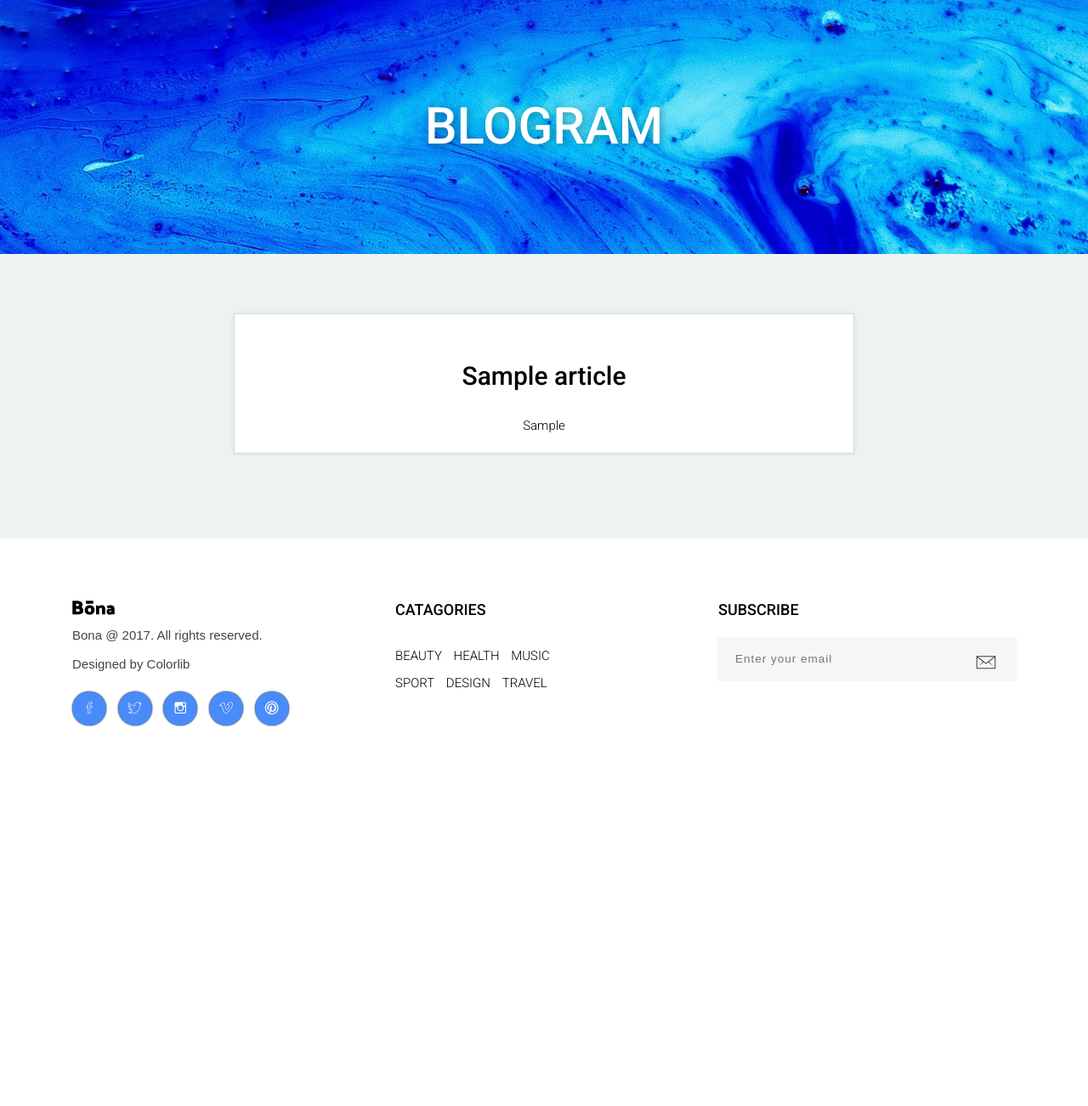
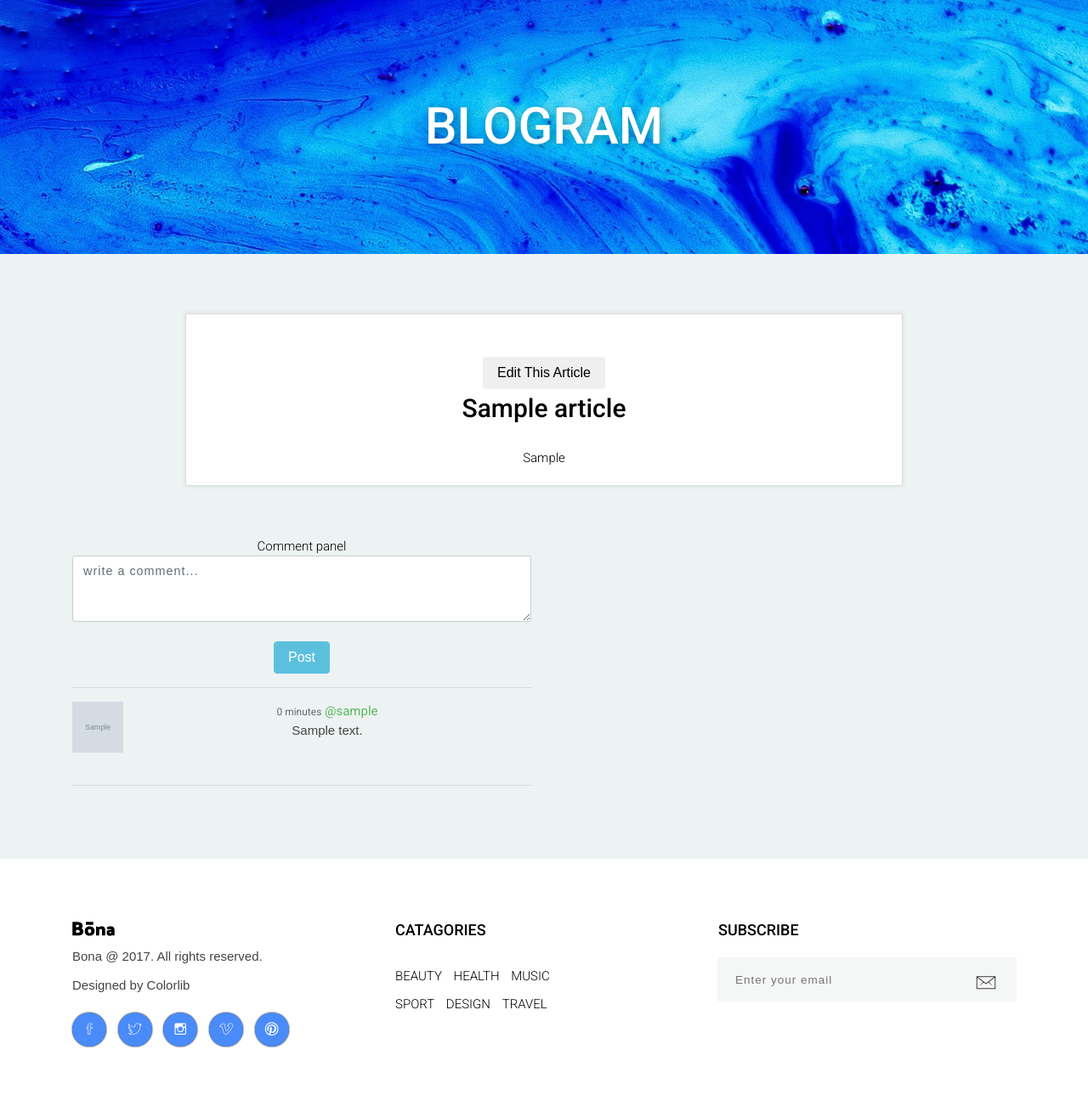
Before and after one commit to ahmtcnn/blogram2, a Django app: page /articles/1 in a window 1280 px wide. Shown: the part 61-1363 px from the top of the page at 85% size. Before the commit the page ends 917 px from the top, so only its background shows below. Run offline with Django 3.2, Linux system fonts and the light colour scheme; a user stored in the database is signed in; tables that the repository leaves empty hold one stand-in row (values such as "Sample post"); grey boxes marked "Sample" are stand-in pictures; some libraries are stand-ins or nearby versions; some web fonts are replaced.

Commit message:
comment eklendi

```diff
--- a/accounts/views.py
+++ b/accounts/views.py
@@ -22,7 +22,7 @@ def dashboard(request, user_id):
     # Get followers and followed users from model's static method
     followers = Follows.get_followers(guest_user)
     followed = Follows.get_followed(guest_user)
-
+    print(account_form)
 
     context = {
 
@@ -121,7 +121,6 @@ def change_profile_settings(request):
         last_name = request.POST['last_name']
         birth_date = request.POST['birth_date']
         blogname = request.POST['blogname']
-        description = request.POST['description']
         about = request.POST['about']
         if 'image' in request.FILES:
             image = request.FILES['image']
@@ -144,7 +143,6 @@ def change_profile_settings(request):
         user.last_name = last_name
         #user.birth_date = birth_date
         user.blogname = blogname
-        user.description = description
         user.about = about
 
         user.save()
--- a/articles/admin.py
+++ b/articles/admin.py
@@ -1,6 +1,7 @@
 from django.contrib import admin
-from .models import Article, Likes
+from .models import Article, Likes, Comments
 # Register your models here.
 
 admin.site.register(Article)
 admin.site.register(Likes)
+admin.site.register(Comments)
--- a/articles/models.py
+++ b/articles/models.py
@@ -5,7 +5,7 @@ from accounts.models import CustomUser
 
 # Create your models here.
 
-choices_test = CHOICES= (
+area_choices = [
 ('sport', 'Sport'),
 ('social', 'Social'),
 ('science', 'Science'),
@@ -13,7 +13,7 @@ choices_test = CHOICES= (
 ('health', 'Health'),
 ('political', 'Political'),
 ('magazin', 'Magazin'),
-)
+]
 
 def upload_to(instance, filename):
     return 'articles/%s/%s' % (instance.title, filename)
@@ -28,7 +28,7 @@ class Article(models.Model):
     publish_date = models.DateField(auto_now_add=True)
     like_count = models.IntegerField(default=0)
     dislike_count = models.IntegerField(default=0)
-    related_area = models.CharField(max_length=25, choices=choices_test,null=True)
+    related_area = models.CharField(max_length=25, choices=area_choices,null=True)
     is_edited = models.BooleanField(default=False)
     last_edited = models.DateField(auto_now_add=True)
     seen_count = models.IntegerField(default=0)
@@ -60,3 +60,13 @@ class Likes(models.Model):
         for likes in liked_articles:
             liked_articles_list.append(likes.liked_article)
         return liked_articles_list
+
+
+class Comments(models.Model):
+    article = models.ForeignKey("articles.Article", on_delete=models.CASCADE)
+    user = models.ForeignKey("accounts.CustomUser", on_delete=models.CASCADE)
+    comment = models.TextField()
+    date = models.DateField(auto_now_add=True)
+
+    def __str__(self):
+        return self.article.title
--- a/articles/urls.py
+++ b/articles/urls.py
@@ -9,5 +9,7 @@ urlpatterns = [
     path('save_article', views.save_article, name="save_article"),
     path('like', views.like, name="like"),
     path('unlike', views.unlike, name="unlike"),
+    path('edit_article<int:article_id>',views.edit_article,name="edit_article"),
+    path('create_comment', views.create_comment, name="create_comment"),
 
 ]
--- a/articles/views.py
+++ b/articles/views.py
@@ -1,5 +1,5 @@
 from django.shortcuts import render, redirect
-from .models import Article, Likes
+from .models import Article, Likes, area_choices,Comments
 from accounts.models import CustomUser
 from django.http import JsonResponse
 from .forms import ArticleForm
@@ -13,9 +13,10 @@ def index(request):
     articles = Article.objects.all()
     liked_articles = Likes.get_liked_articles(request.user)
 
+
     context = {
             'articles': articles,
-            'liked_articles':liked_articles
+            'liked_articles':liked_articles,
         }
 
     return render(request, 'articles/articles.html', context,status=200)
@@ -25,10 +26,12 @@ def index(request):
 def article(request, article_id):
 
     article = Article.objects.get(id=article_id)
+    comments = Comments.objects.filter(article=article)
 
     context = {
 
         'article': article,
+        'comments':comments
     }
 
     return render(request, 'articles/article.html', context)
@@ -52,8 +55,6 @@ def save_article(request):
         description = request.POST['description']
         article = request.POST['article']
         photo = request.FILES['main_photo']
-
-
 
         # Create article
         article = Article(writer=user, title=title, topic=topic,
@@ -117,3 +118,43 @@ def search(request):
 
 
     return render(request,'articles/articles.html',context)
+
+def edit_article(request,article_id):
+    if request.method == "POST":
+        article = Article.objects.get(id=article_id)
+        article.title = request.POST['title']
+        article.related_area = request.POST['related_area']
+        article.description = request.POST['description']
+        print(request.POST['topic'])
+        article.topic = request.POST['topic']
+        article.article = request.POST['article']
+        if 'main_photo' in request.FILES:
+            article.main_photo = request.FILES['main_photo']
+
+        article.save()
+
+        return redirect('articles:article', article.id)
+    elif request.method == "GET":
+        article = Article.objects.get(id=article_id)
+        if article.writer == request.user:
+
+            context = {
+                'article':article,
+                'related_area':area_choices,
+            }
+
+            return render(request, 'articles/edit_article.html',context)
+        else:
+            return redirect('accounts:dashboard',request.user.id)
+
+
+def create_comment(request):
+    if request.method == "POST" and request.user.is_authenticated:
+        comment_text = request.POST["comment"]
+        article_id = request.POST["article_id"]
+        article = Article.objects.get(id=article_id)
+        comment = Comments(article=article,user=request.user,comment=comment_text)
+        comment.save()
+        return redirect('articles:article',article_id)
+    else:
+        return redirect('accounts:login')
--- a/blogram/settings.py
+++ b/blogram/settings.py
@@ -39,6 +39,7 @@ INSTALLED_APPS = [
     'django.contrib.staticfiles',
     # Third party softwares
     'crispy_forms',
+    'django.contrib.humanize',
 
     # local apps
     'accounts.apps.AccountsConfig',
--- a/templates/accounts/register.html
+++ b/templates/accounts/register.html
@@ -28,12 +28,12 @@
 
                 </div>
                 <div class="wrap-input100" data-validate = "Valid password is required: more than 6">
-                    <input class="input100" type="text" name="password" placeholder="password">
+                    <input class="input100" type="password" name="password" placeholder="password">
 
                 </div>
 
                 <div class="wrap-input100" data-validate = "Valid password is required: more than 6">
-                    <input class="input100" type="text" name="password2" placeholder="re-password">
+                    <input class="input100" type="password" name="password2" placeholder="re-password">
 
                 </div>
 
--- a/templates/articles/article.html
+++ b/templates/articles/article.html
@@ -1,6 +1,6 @@
 {% extends 'base.html' %}
 
-
+{% load humanize %}
 {% block content %}
 
 
@@ -9,25 +9,91 @@
 </div><!-- slider -->
 
 <section class="blog-area section">
-    <div class="container">
-
         <div class="row">
             <div class="col-lg-2 col-md-0"></div>
-            <div class="col-lg-8 col-md-12">
-                <div class="post-wrapper">
-
+            <div class="col-lg-8 col-md-12" id="area">
+                <div class="post-wrapper" >
+                    {% if article.writer == user %}
+                    <button id="edit" class="btn">Edit This Article</button>
+                    {% endif %}
                     <h3 class="title"><a href="#"><b>{{article.title}}</b></a></h3>
 
                     {{article.article}}
-
 
                 </div><!-- post-wrapper -->
             </div><!-- col-sm-8 col-sm-offset-2 -->
         </div><!-- row -->
 
-    </div><!-- container -->
+<div class="container" id="comment">
+
+    <div class="row bootstrap snippets">
+        <div class="col-md-6 col-md-offset-2 col-sm-12">
+            <div class="comment-wrapper">
+                <div class="panel panel-info">
+                    <div class="panel-heading">
+                        Comment panel
+                    </div>
+                    <div class="panel-body">
+                        <form action="{% url 'articles:create_comment' %}" method="POST">
+                            {% csrf_token %}
+                        <input type="hidden" name="article_id" value={{article.id}}>
+                        <textarea class="form-control" placeholder="write a comment..." rows="3" name="comment"></textarea>
+                        <br>
+                        <input type="submit" class="btn btn-info pull-right" value="Post">
+
+                        </form>
+                        <hr>
+                        <ul class="media-list">
+                            {% for comment in comments %}
+                            <li class="media">
+                                <a href="#" class="pull-left">
+                                    <img src="{{comment.user.photo.url}}" alt="" class="img-circle" style="width: 60px;height: 60px;">
+                                </a>
+                                <div class="media-body">
+                                    <span class="text-muted pull-right">
+                                        <small class="text-muted">{{comment.date | timesince}}</small>
+                                    </span>
+                                    <strong class="text-success">@{{comment.user.username}}</strong>
+                                    <p>
+                                        {{comment.comment}}
+                                    </p>
+                                </div>
+                            </li>
+                            <br>
+                            <hr>
+                            {% endfor %}
+                        </ul>
+                    </div>
+                </div>
+            </div>
+
+        </div>
+    </div>
+
+
+</div>
+
 </section><!-- section -->
+
+<script>
+     $(document).ready(function(){
+            $("#edit").on("click",function(){
+                $.ajax({
+                    url:"{% url 'articles:edit_article' article.id %}",
+                    method:"GET",
+                    success:function(response){
+                        $("#comment").html(" ");
+                        $("#area").html(response);
+                    }
+                });
+
+            });
+        });
 
 
 
+
+</script>
+
+
 {% endblock %}
--- a/templates/articles/articles.html
+++ b/templates/articles/articles.html
@@ -42,7 +42,7 @@
                                         </a>
                                     </li>
                                     {% endif %}
-                                    <li><a href="#"><i class="ion-chatbubble"></i>{{article.comment_count}}</a></li>
+                                    <li><a href="#"><i class="ion-chatbubble"></i>{{article.comments_set.all.count}}</a></li>
                                     <li><a href="#"><i class="ion-eye"></i>{{article.seen_count}}</a></li>
                                 </ul>
 
```
Also changed, not shown: templates/accounts/partials/settings.html (+55 -2 lines), templates/articles/edit_article.html (added, +63 -0 lines), articles/migrations/0015_auto_20190922_1758.py (added), articles/migrations/0016_auto_20190922_1759.py (added), articles/migrations/0017_comments.py (added), 1 other file.
